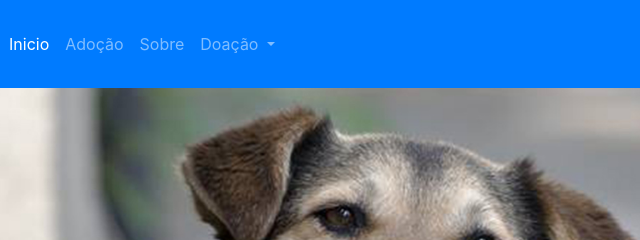
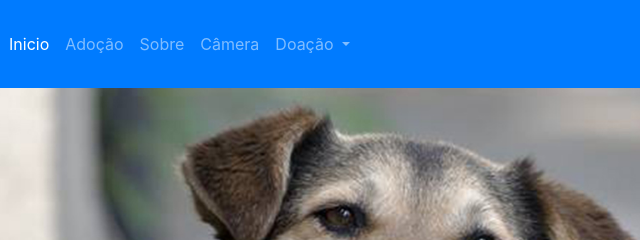
Before and after one commit to IuryFelipe/salveanimal, a plain HTML site: page index.html in a window 1280 px wide. Shown: the top 240 px of the page, 181-821 px from the left. Drawn offline with nearby package versions, Linux system fonts and the light colour scheme.

Commit message:
Adicionando menu camera

```diff
--- a/index.html
+++ b/index.html
@@ -28,6 +28,9 @@
                     </li>
                     <li class="nav-item">
                         <a class="nav-link" href="sobre.html">Sobre</a>
+                    </li>
+                    <li class="nav-item">
+                        <a class="nav-link" href="camera.html">Câmera</a>
                     </li>
                     <li class="nav-item dropdown">
                         <a class="nav-link dropdown-toggle" href="#" id="navbarDropdownMenuLink" role="button" data-toggle="dropdown" aria-haspopup="true" aria-expanded="false">
```
